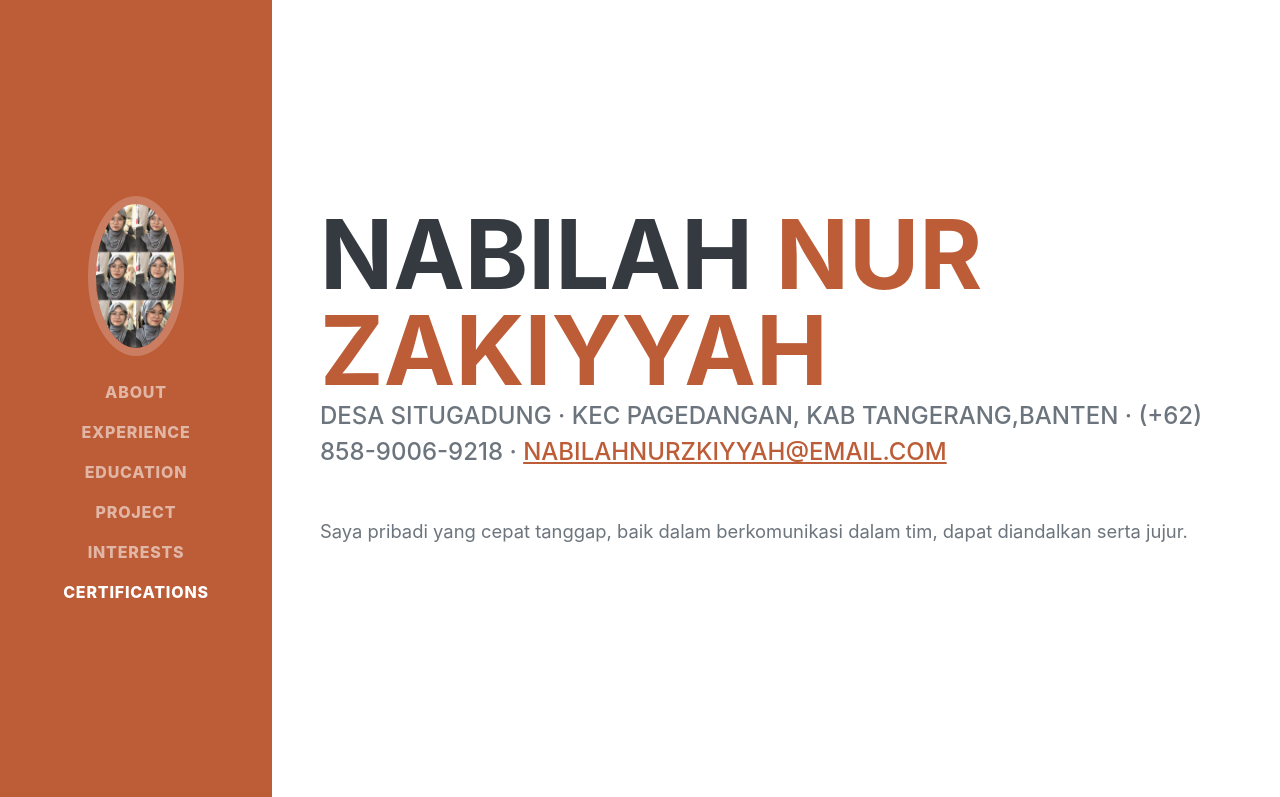
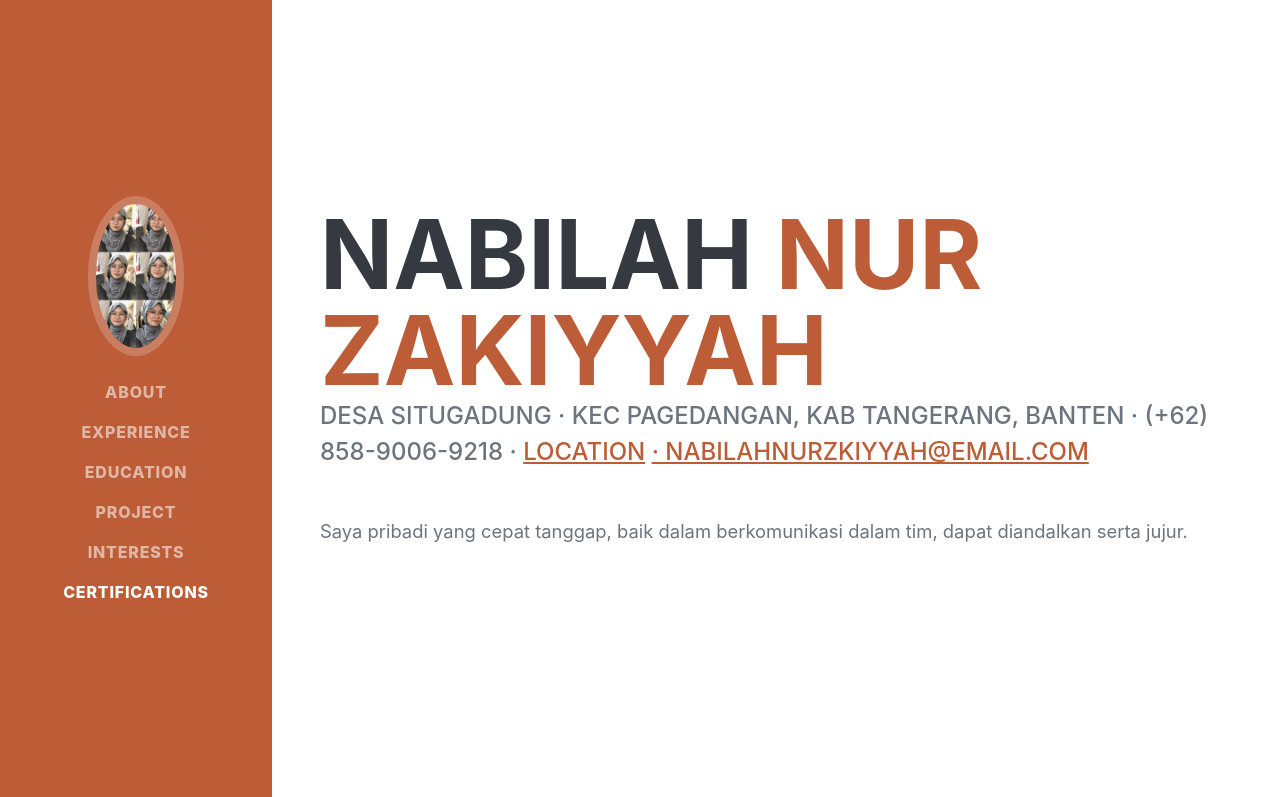
Before and after one commit to NabilahNz-28/portofolio-2, a plain HTML site: page index.html in a window 1280 px wide. Shown: the top 797 px of the page. Drawn offline with nearby package versions, Linux system fonts and the light colour scheme; files whose address does not match are found by name; a web font is replaced by a local one.

Commit message:
Update index.html

```diff
--- a/index.html
+++ b/index.html
@@ -44,8 +44,9 @@
                         <span class="text-primary">Nur Zakiyyah</span>
                     </h1>
                     <div class="subheading mb-5">
-                        Desa Situgadung · Kec Pagedangan, Kab Tangerang,Banten · (+62) 858-9006-9218 ·
-                        <a href="mailto:name@email.com">nabilahnurzkiyyah@email.com</a>
+                        Desa Situgadung · Kec Pagedangan, Kab Tangerang, Banten · (+62) 858-9006-9218 ·
+                        <a href="https://maps.app.goo.gl/RnLL8JzqGMka2LeZ6?g_st=com.google.maps.preview.copy" target="_blank">location</a>
+                        <a href="mailto:nabilahnurzkiyyah@email.com"> · nabilahnurzkiyyah@email.com</a>
                     </div>
                     <p class="lead mb-5">Saya pribadi yang cepat tanggap, baik dalam berkomunikasi dalam tim, dapat diandalkan serta jujur.</p>
                     <div class="social-icons">
```
